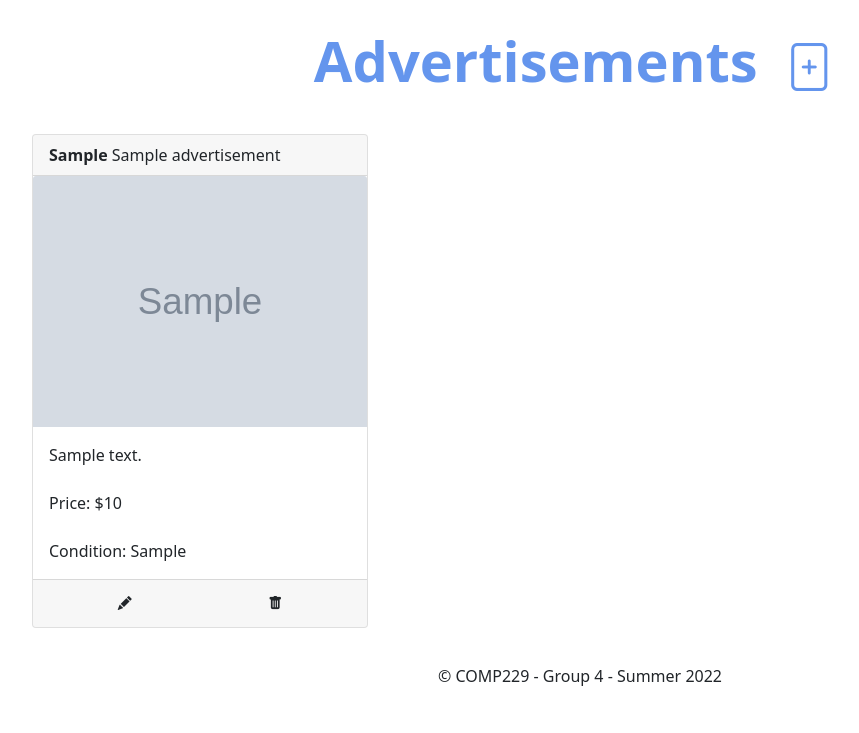
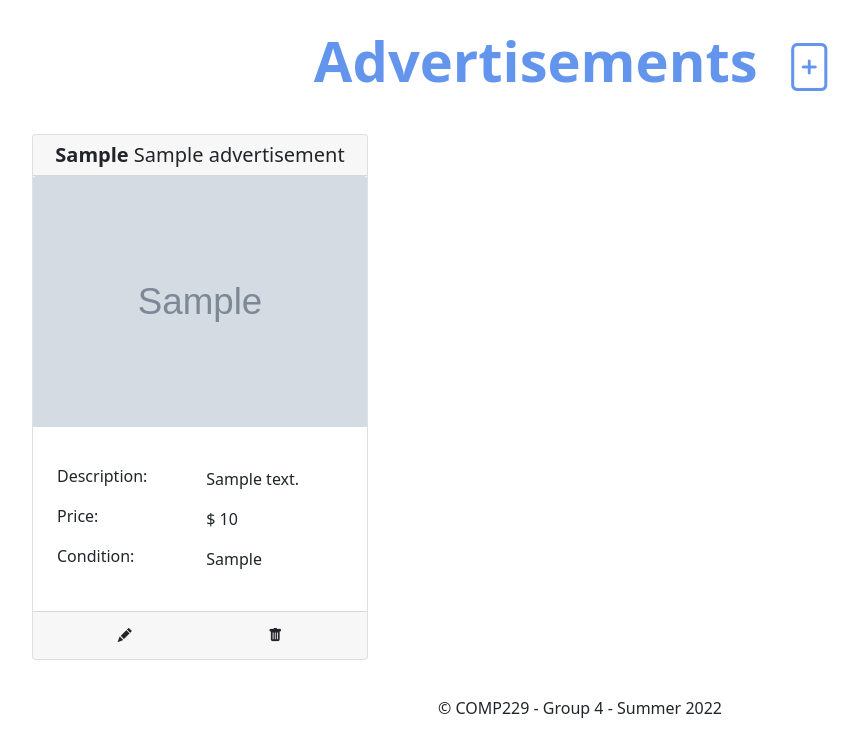
Before and after one commit to kiransahmbi/Sales-Website-Backend, a Node server app: page /advertisement/list in a window 1280 px wide. Shown: the part 121-854 px from the top of the page, without its empty margins (60-919 px from the left). Before the commit the page ends 807 px from the top, so only its background shows below. Run offline with Node 20, Linux system fonts and the light colour scheme; tables that the repository leaves empty hold one stand-in row (values such as "Sample post"); grey boxes marked "Sample" are stand-in pictures; some libraries are stand-ins or nearby versions.

Commit message:
Design Updates

```diff
--- a/views/advertisement/advertisements.ejs
+++ b/views/advertisement/advertisements.ejs
@@ -15,15 +15,24 @@
                 <% for(let i = 0; i < AdvertisementList.length; i++) { %>
                 <div class="col-md-4">
                     <div class="card mb-4 box-shadow">
-                        <div class="card-header"><b><%= AdvertisementList[i].Brand %></b> <%= AdvertisementList[i].ProductName %></div>
+                        <div class="card-header text-center h5"><b><%= AdvertisementList[i].Brand %></b> <%= AdvertisementList[i].ProductName %></div>
                         <a href="/advertisement/details/<%= AdvertisementList[i]._id %>"><img class="card-img-top" src="<%= AdvertisementList[i].ImageLink %>"></a>
                         <div class="card-body">
                             <p class="card-text">
-                                <%= AdvertisementList[i].Description %>
-                                <br><br>
-                                Price: $<%= AdvertisementList[i].Price %>
-                                <br><br>
-                                Condition: <%= AdvertisementList[i].Condition %>
+                                <table class="table table-borderless">
+                                    <tr>
+                                        <td class="h6">Description:</td>
+                                        <td><%= AdvertisementList[i].Description %></td>
+                                    </tr>
+                                    <tr>
+                                        <td class="h6">Price:</td>
+                                        <td>$ <%= AdvertisementList[i].Price %></td>
+                                    </tr>
+                                    <tr>
+                                        <td class="h6">Condition:</td>
+                                        <td><%= AdvertisementList[i].Condition %></td>
+                                    </tr>
+                                </table>
                             </p>
                         </div>
                         <div class="card-footer text-muted">
```
Also changed, not shown: views/aboutus.ejs (+4 -3 lines), public/images/CElogo.png (added).
